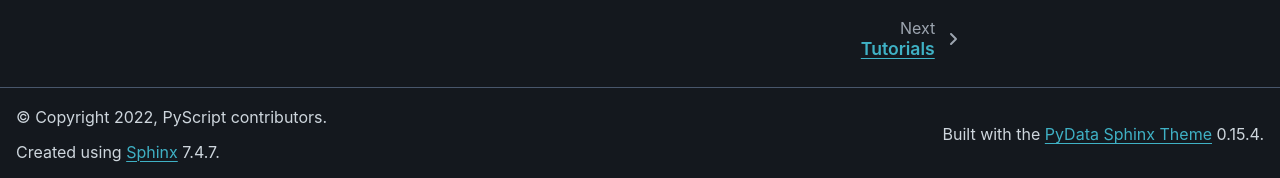
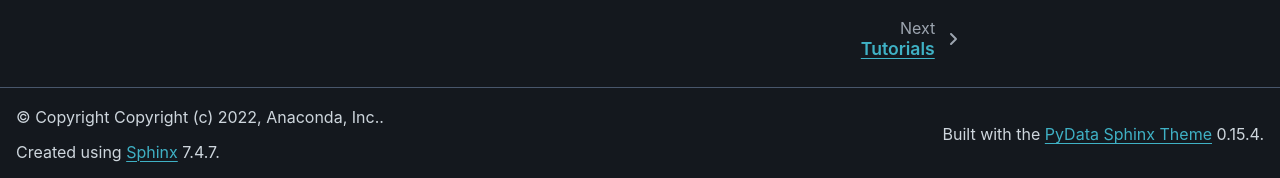
Before and after one commit to pyscript/pyscript, a Sphinx documentation site: the page built from docs/index.md, in a window 1280 px wide and 946 px high. Shown: the part 765-943 px from the top of the window. Built offline with Sphinx 7.4.7 and the PyData theme 0.15.4, drawn with Linux system fonts in a browser that asks for light colours.

Commit message:
Fix copyright and author.

```diff
--- a/docs/conf.py
+++ b/docs/conf.py
@@ -19,8 +19,8 @@
 # -- Project information -----------------------------------------------------
 
 project = "PyScript"
-copyright = "2022, PyScript contributors"
-author = "PyScript contributors"
+copyright = "Copyright (c) 2022, Anaconda, Inc."
+author = "Anaconda, Inc."
 language = "en"
 
 # -- General configuration ---------------------------------------------------
```
